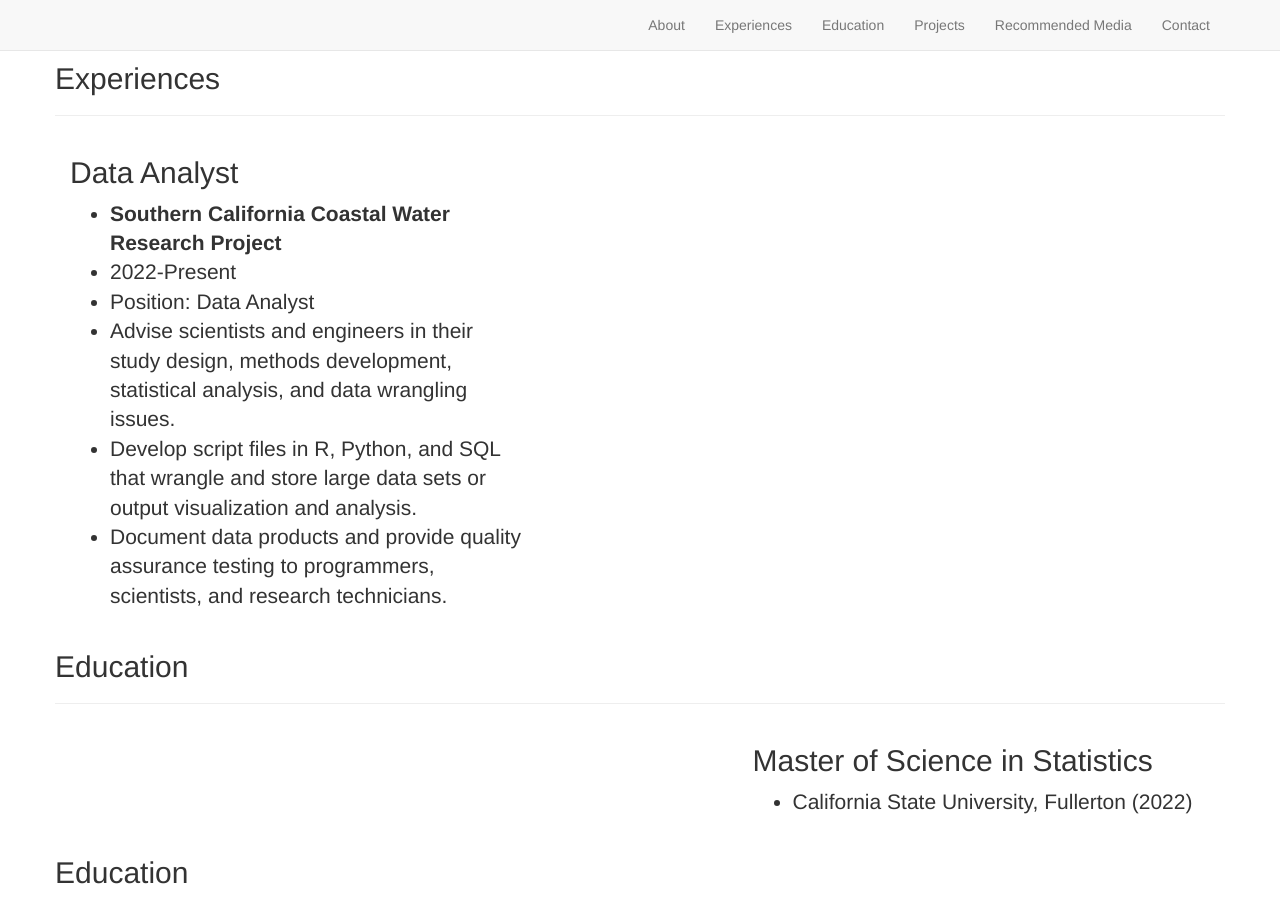
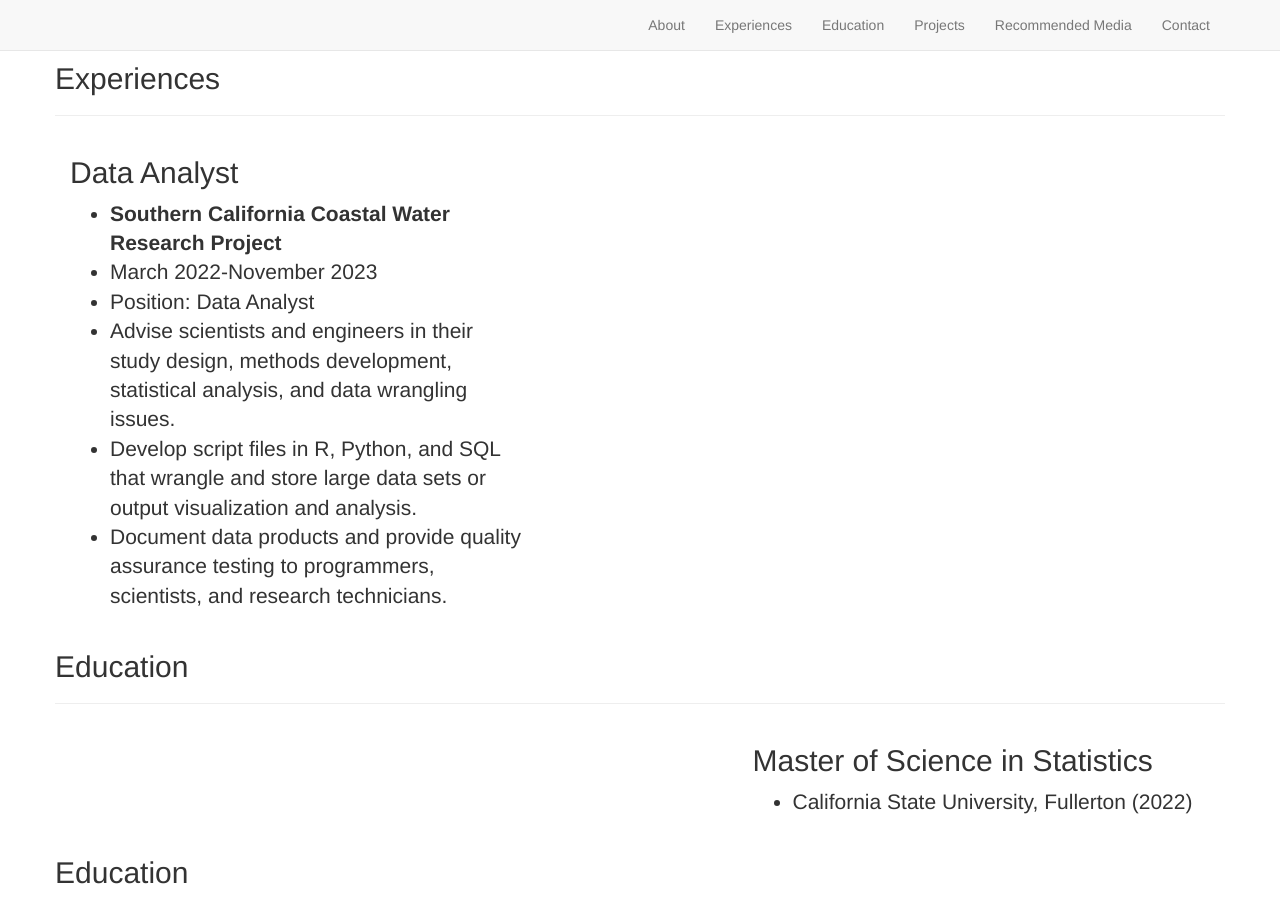
Before and after one commit to figur8s/kcherland.github.io, a Jekyll site: the page built from _posts/2000-1-1-exp.markdown, in a window 1280 px wide and 900 px high, scrolled down 438 px. Built offline with Jekyll 4.4.1, drawn with Linux system fonts in a browser that asks for light colours; nearby versions of some CDN libraries; library files that are not in the unit come from our copies.

Commit message:
Update 2000-1-1-exp.markdown

```diff
--- a/_posts/2000-1-1-exp.markdown
+++ b/_posts/2000-1-1-exp.markdown
@@ -7,7 +7,7 @@ description: Southern California Coastal Water Research Project
 ---
 
 * __Southern California Coastal Water Research Project__
-* 2022-Present
+* March 2022-November 2023
 * Position: Data Analyst
 * Advise scientists and engineers in their study design, methods development, statistical analysis, and data wrangling issues.
 *	Develop script files in R, Python, and SQL that wrangle and store large data sets or output visualization and analysis.
```
